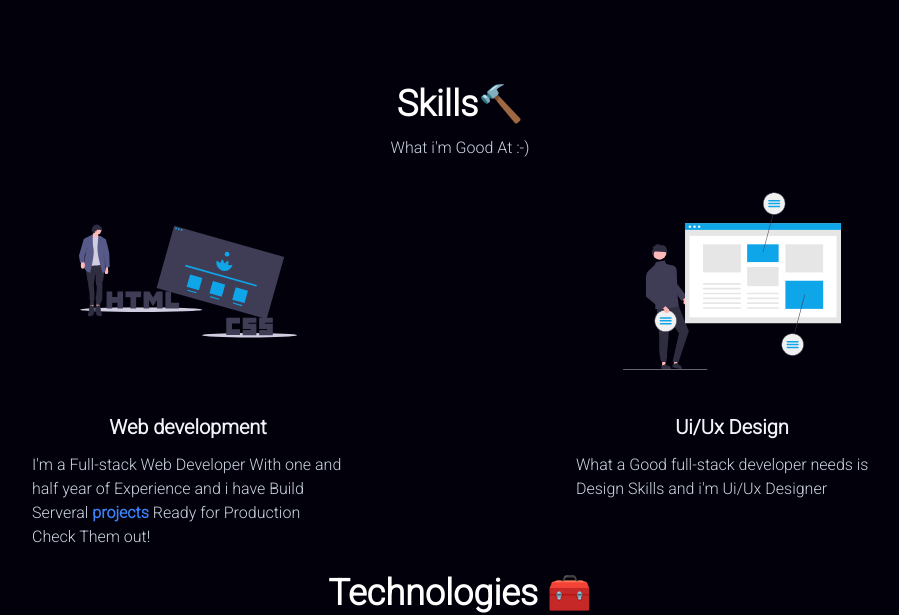
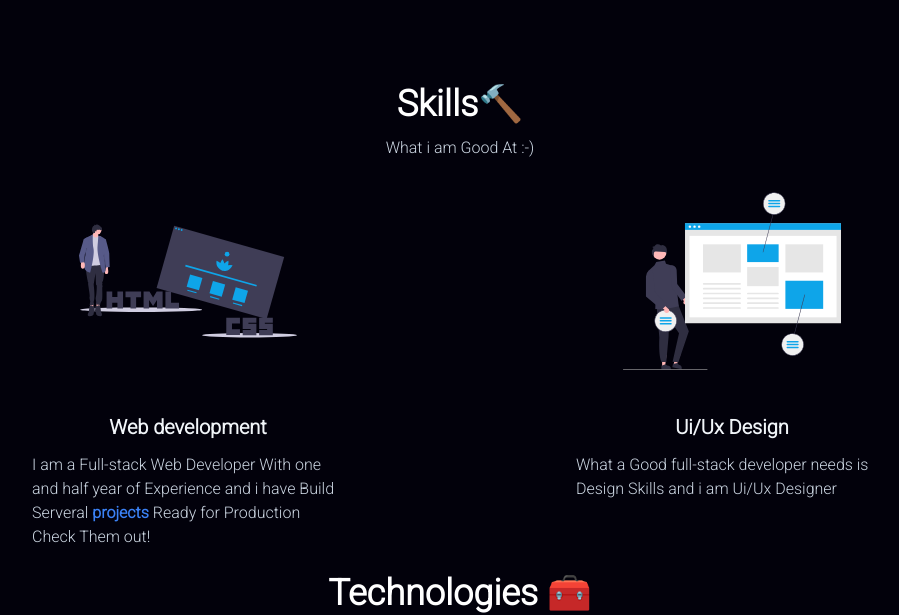
Before and after one commit to mohammed884/port, a Next.js app in the folder app/: page / in a window 1280 px wide. Shown: the part 780-1395 px from the top of the page, without its empty margins (180-1079 px from the left). Built offline with nearby package versions, Linux system fonts and the light colour scheme; a web font is replaced by a local one.

Commit message:
remove ' to fix build issues

```diff
--- a/app/components/skills.js
+++ b/app/components/skills.js
@@ -4,7 +4,7 @@ export default function Skills({ projectsRef }) {
         <div className="w-[85%] min-h-[100vh] mx-auto">
             <div className="mx-auto text-center h-fit">
                 <h1 className="text-4xl text-text_primary font-bold mb-3">Skills🔨</h1>
-                <span className="text-slate-300">What i'm Good At :-)</span>
+                <span className="text-slate-300">What i am Good At :-)</span>
             </div>
             <div className="cards-container">
                 <div className="skill-card">
@@ -14,7 +14,7 @@ export default function Skills({ projectsRef }) {
                     <h3>Web development</h3>
                     <div className="mt-3 sm:w-[80%] md:w-[100%]">
                         <p className="text-slate-300">
-                            I'm a Full-stack Web Developer With one and half year of Experience and i have Build Serveral <span onClick={() => projectsRef.current.scrollIntoView({ behavior: 'smooth' })} className="text-blue-500 hover:text-blue-600 cursor-pointer font-bold hover:underline">projects
+                            I am a Full-stack Web Developer With one and half year of Experience and i have Build Serveral <span onClick={() => projectsRef.current.scrollIntoView({ behavior: 'smooth' })} className="text-blue-500 hover:text-blue-600 cursor-pointer font-bold hover:underline">projects
                             </span> Ready for Production Check Them out!
                         </p>
                     </div>
@@ -25,7 +25,7 @@ export default function Skills({ projectsRef }) {
                         <Image src="/svgs/ui-ux.svg" width="300" height="300" responsive="true" />
                     </div>
                     <h3>Ui/Ux Design</h3>
-                    <p className="text-slate-300 mt-3">What a Good full-stack developer needs is Design Skills and i'm Ui/Ux Designer </p>
+                    <p className="text-slate-300 mt-3">What a Good full-stack developer needs is Design Skills and i am Ui/Ux Designer </p>
                 </div>
             </div>
             <div className="mx-auto text-center mt-3">
```
